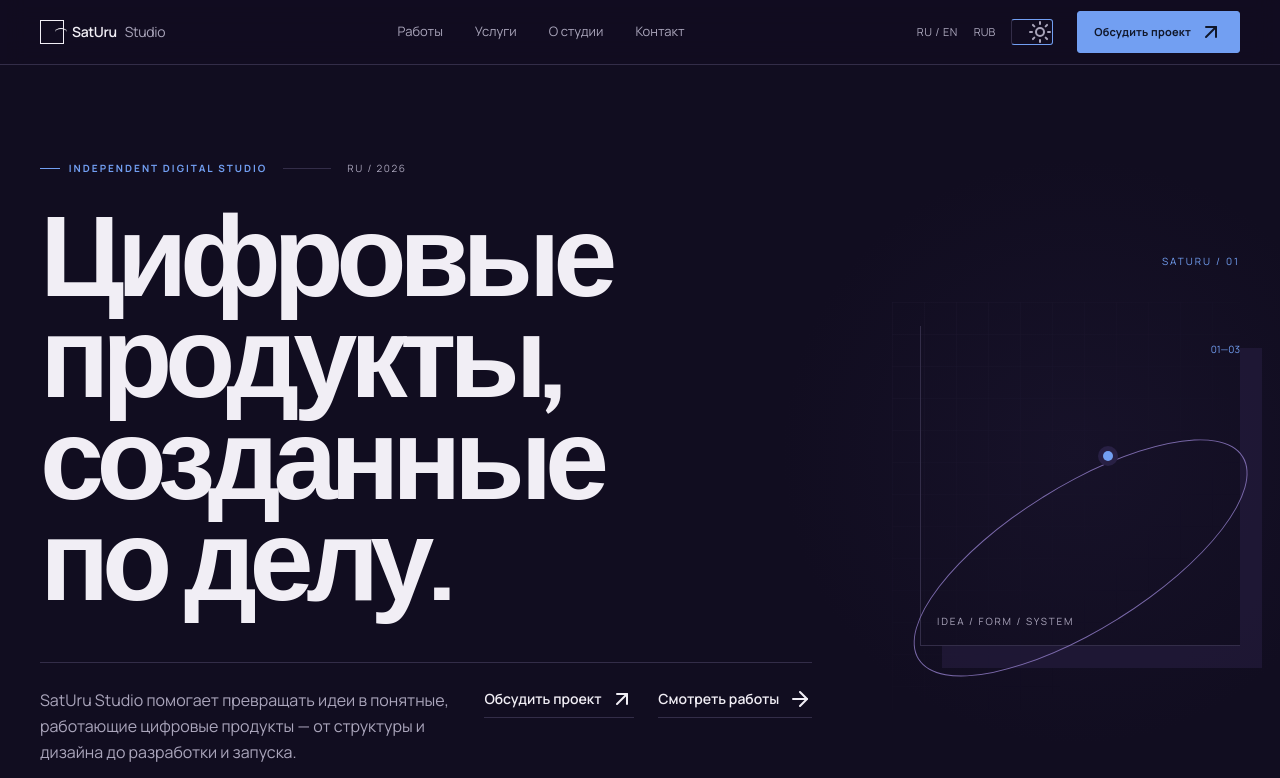
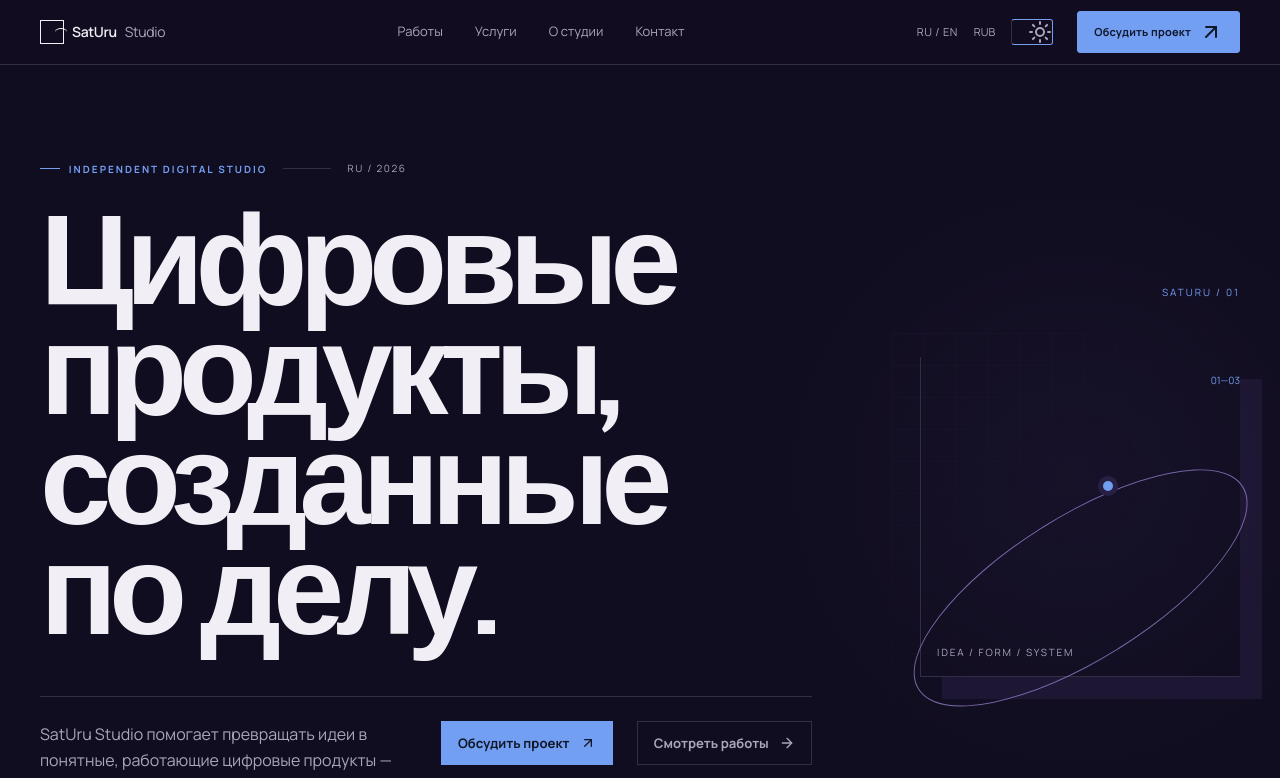
Before and after one commit to NoxenSo/SatUru, a Next.js app: page / in a window 1280 px wide. Shown: the top 778 px of the page. Built offline with nearby package versions, Linux system fonts and the light colour scheme.

Commit message:
Улучшить типографику и систему CTA

```diff
--- a/app/globals.css
+++ b/app/globals.css
@@ -6,19 +6,38 @@
 * { box-sizing: border-box; }
 html { scroll-behavior: smooth; }
 body { margin: 0; background: var(--bg); color: var(--fg); font-family: 'Manrope', sans-serif; font-size: 15px; -webkit-font-smoothing: antialiased; }
-h1, h2, h3, h4 { font-family: 'Syne', sans-serif; letter-spacing: -.065em; font-weight: 600; }
-h1 { text-wrap: balance; }
+h1, h2, h3, h4 { font-family: 'Syne', sans-serif; letter-spacing: -.065em; font-weight: 600; text-wrap: balance; }
+h1 { font-size: clamp(4rem, 10vw, 8.75rem); line-height: .86; }
+h2 { font-size: clamp(2.65rem, 5vw, 5rem); line-height: .94; }
+h3 { font-size: clamp(1.25rem, 2vw, 1.75rem); line-height: 1.08; }
+p { max-width: 42rem; }
+
 ::placeholder { color: color-mix(in srgb, var(--muted) 75%, transparent); }
 a { color: inherit; text-decoration: none; }
 button { font: inherit; }
 .container { width: min(1200px, calc(100% - 64px)); margin-inline: auto; }
-.eyebrow { color: var(--accent); font-size: 11px; font-weight: 600; letter-spacing: .16em; text-transform: uppercase; }
+.eyebrow { color: var(--accent); font-size: 10px; font-weight: 700; letter-spacing: .2em; line-height: 1.2; text-transform: uppercase; }
+.stage4-heading, .about-team__grid > div:first-child { text-align: left; }
+.stage4-heading h2, .about-team h2 { max-width: 14ch; }
+.stage4-heading p, .about-team__grid > div:first-child p { max-width: 38rem; }
+.hero-visual + *, .contact-form { min-width: 0; }
+
 .rule { border-color: var(--line); }
 .reveal { animation: rise .7s ease both; }
 @keyframes rise { from { opacity: 0; transform: translateY(12px); } to { opacity: 1; transform: none; } }
 ::selection { background: var(--accent); color: var(--bg); }
-.link-arrow { display: inline-flex; align-items: center; gap: .55rem; border-bottom: 1px solid var(--line); padding-bottom: .4rem; color: var(--fg); font-weight: 600; transition: gap .25s, border-color .25s, color .25s; }
-.link-arrow:hover { gap: .9rem; border-color: var(--accent); color: var(--accent); }
+.link-arrow { display: inline-flex; align-items: center; justify-content: center; min-height: 44px; gap: .65rem; border: 1px solid var(--line); padding: .7rem 1rem; color: var(--fg); font-size: .82rem; font-weight: 700; line-height: 1; transition: gap .2s ease, border-color .2s ease, color .2s ease, background-color .2s ease, transform .2s ease; }
+.link-arrow:hover { gap: .9rem; border-color: var(--accent); background: var(--accent); color: #10172a; transform: translateY(-2px); }
+.link-arrow:active { transform: translateY(0); }
+.link-arrow svg, .form-submit svg { width: 16px; height: 16px; }
+.link-arrow.text-\[var\(--muted\)\] { border-color: var(--line); background: transparent; color: var(--muted); }
+.link-arrow.text-\[var\(--muted\)\]:hover { color: #10172a; }
+main > section:first-child .link-arrow:first-child { border-color: var(--accent); background: var(--accent); color: #10172a; }
+main > section:first-child .link-arrow:first-child:hover { border-color: var(--accent-violet); background: var(--accent-violet); color: var(--warm); }
+main > section:first-child .link-arrow + .link-arrow { color: var(--muted); }
+main > section:first-child .link-arrow + .link-arrow:hover { color: #10172a; }
+main > section:first-child .mt-10.flex { gap: 1.25rem; }
+
 button, a, summary, input, select, textarea { outline: none; }
 button:focus-visible, a:focus-visible, summary:focus-visible, input:focus-visible, select:focus-visible, textarea:focus-visible { outline: 2px solid var(--accent); outline-offset: 4px; }
 header .container > div:last-of-type > button { color: var(--muted); transition: color .2s ease; }
@@ -73,7 +92,12 @@ main > section:nth-child(3) > div:last-child { display: flex; flex-direction: co
 main > section:nth-child(3) > div:last-child > a { display: grid; grid-template-columns: 4.5rem minmax(0, 1fr) minmax(12rem, .7fr) 1.5rem; align-items: center; gap: 1.5rem; min-height: 6.75rem; border-bottom: 1px solid var(--line); transition: padding .3s ease, background-color .3s ease; }
 main > section:nth-child(3) > div:last-child > a:hover { padding-inline: 1rem; background: color-mix(in srgb, var(--accent-soft) 45%, transparent); }
 main > section:nth-child(3) > div:last-child > a > span:first-child { color: var(--accent); font-size: 11px; letter-spacing: .14em; }
-main > section:nth-child(3) > div:last-child > a > span:nth-child(2) { font-family: 'Space Grotesk', sans-serif; font-size: clamp(1.25rem, 2vw, 1.75rem); letter-spacing: -.04em; }
+main > section:nth-child(3) > div:last-child > a > span:nth-child(2) { font-family: 'Syne', sans-serif; font-size: clamp(1.25rem, 2vw, 1.75rem); font-weight: 600; letter-spacing: -.045em; }
+main > section:nth-child(3) > div:last-child > a > span:nth-child(3) { max-width: 28rem; }
+main > section:nth-child(4) .container > div:first-child h2 { max-width: 11ch; }
+main > section:nth-child(4) .container > div:first-child p { max-width: 34rem; }
+main > section:nth-child(4) .container > div:last-child > a > div:last-child h3 { max-width: 14ch; }
+
 main > section:nth-child(3) > div:last-child > a > span:nth-child(3) { color: var(--muted); font-size: .875rem; line-height: 1.5; }
 main > section:nth-child(3) > div:last-child > a > svg { color: var(--muted); transition: transform .3s ease, color .3s ease; }
 main > section:nth-child(3) > div:last-child > a:hover > svg { color: var(--fg); transform: translate(3px, -3px); }
@@ -286,7 +310,11 @@ main > section:nth-child(3) > div:last-child > a > span:nth-child(3), .pricing-r
 button, .link-arrow, .form-submit, header a { transition: color .2s ease, background-color .2s ease, border-color .2s ease, transform .2s ease, gap .2s ease; }
 .link-arrow { color: var(--fg); border-color: var(--line); }
 .link-arrow:hover { color: var(--accent); border-color: var(--accent); }
-.form-submit { min-height: 44px; border: 1px solid var(--accent); border-radius: 3px; padding: .75rem 1.2rem; background: var(--accent); color: #10172a; font-weight: 700; }
+.form-submit { display: inline-flex; align-items: center; justify-content: center; min-height: 48px; border: 1px solid var(--accent); border-radius: 3px; padding: .8rem 1.25rem; background: var(--accent); color: #10172a; font-size: .82rem; font-weight: 700; letter-spacing: .01em; }
+.form-submit:disabled { cursor: not-allowed; opacity: .55; transform: none; }
+.contact-form { row-gap: 1.5rem; }
+.contact-form label { line-height: 1.2; }
+
 .form-submit:hover { border-color: var(--accent-violet); background: var(--accent-violet); color: var(--warm); transform: translateY(-2px); }
 .form-submit:active { transform: translateY(0); }
 header .container > div:last-of-type > button:last-of-type, header .container > nav + div > a, header .container > button + div a { border: 1px solid var(--accent); border-radius: 3px; background: var(--accent); color: #10172a; }
```
